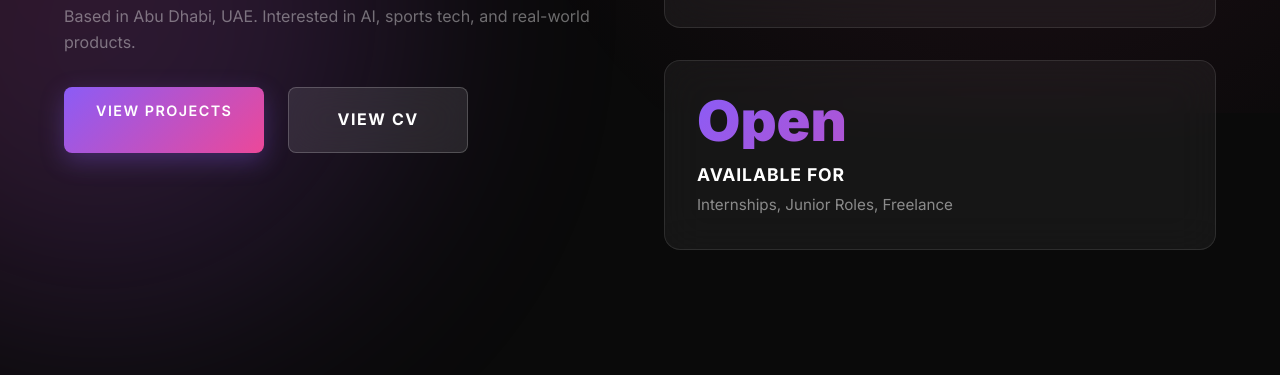
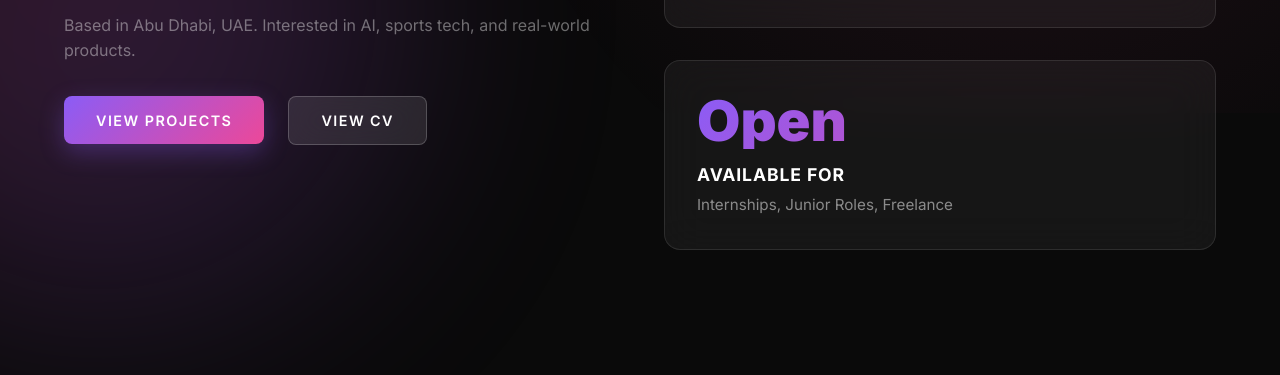
Before and after one commit to hankhali/portfolio, a plain HTML site: page index.html in a window 1280 px wide. Shown: the part 687-1062 px from the top of the page. Drawn offline with Linux system fonts and the light colour scheme.

Commit message:
🎨 Fix button alignment in hero section - VIEW PROJECTS and VIEW CV now perfectly aligned

```diff
--- a/styles.css
+++ b/styles.css
@@ -265,10 +265,6 @@ body::after {
     background: linear-gradient(135deg, #8b5cf6, #ec4899);
     color: white;
     box-shadow: 0 8px 25px rgba(139, 92, 246, 0.3);
-    padding: 0.75rem 2rem;
-    font-size: 0.9rem;
-    font-weight: 600;
-    border-radius: 8px;
 }
 
 .btn-primary::before {
@@ -369,6 +365,18 @@ body::after {
     display: flex;
     gap: var(--spacing-md);
     margin-top: var(--spacing-lg);
+    align-items: center;
+}
+
+.hero-buttons .btn {
+    padding: 0.75rem 2rem;
+    font-size: 0.9rem;
+    font-weight: 600;
+    border-radius: 8px;
+    display: flex;
+    align-items: center;
+    justify-content: center;
+    min-height: 48px;
 }
 
 .hero-stats {
```
